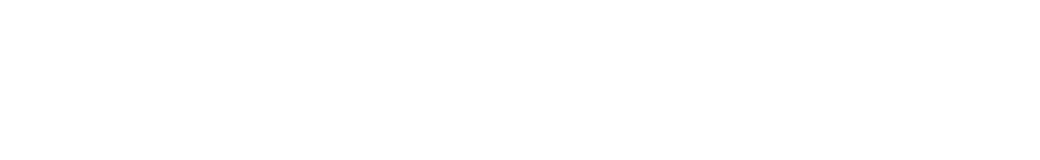
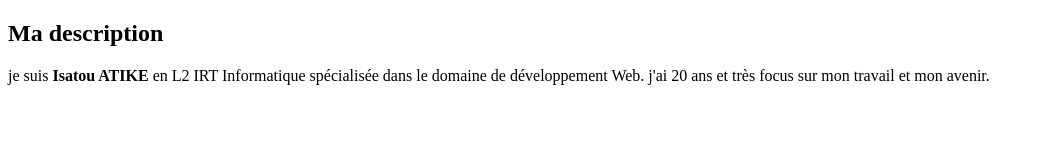
Before and after one commit to Isatou229/git-mon-cv, a plain HTML site: page index.html in a window 1280 px wide. Shown: the whole page, without its empty margins (0-1040 px from the left). Drawn offline with Linux system fonts and the light colour scheme.

Commit message:
mise en jour de ma description

```diff
--- a/index.html
+++ b/index.html
@@ -7,6 +7,10 @@
     <link rel="stylesheet" href="style.css">
 </head>
 <body>
-
+    <h2> Ma description</h2>
+    <p>
+        je suis <strong>Isatou ATIKE</strong> en L2 IRT Informatique spécialisée dans le domaine de développement Web.
+        j'ai 20 ans et très focus sur mon travail et mon avenir.
+    </p>
 </body>
 </html>
```
